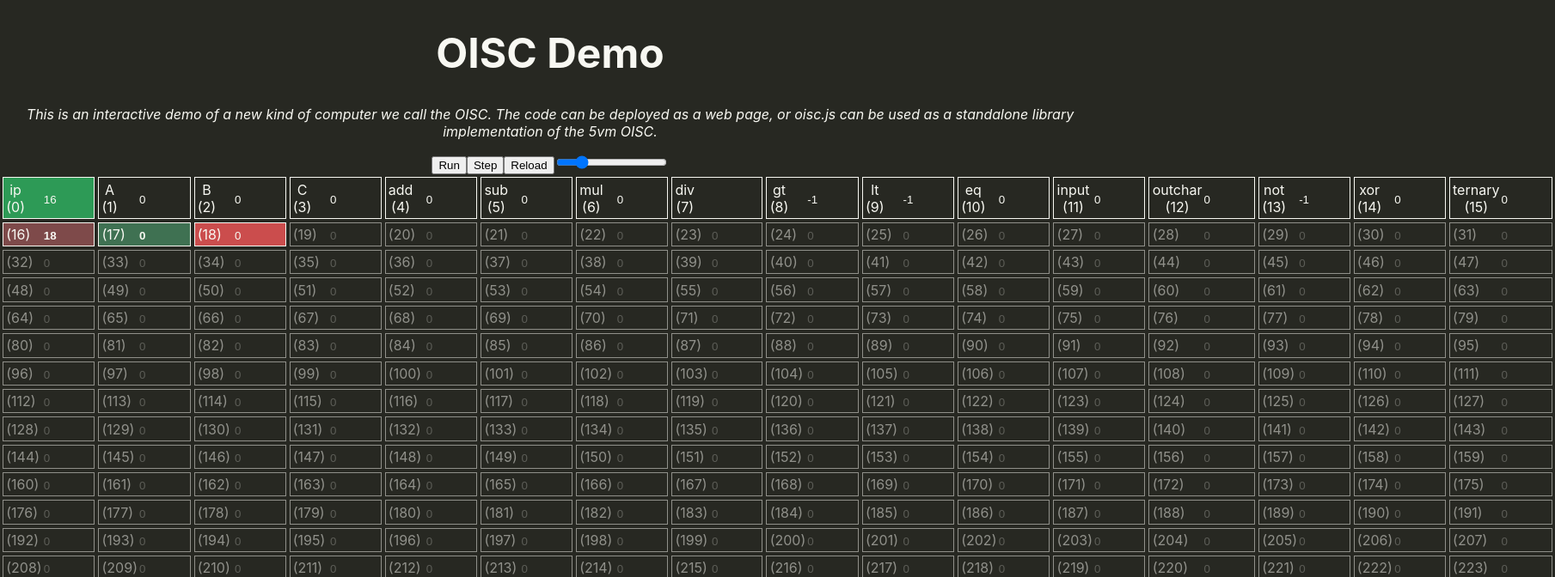
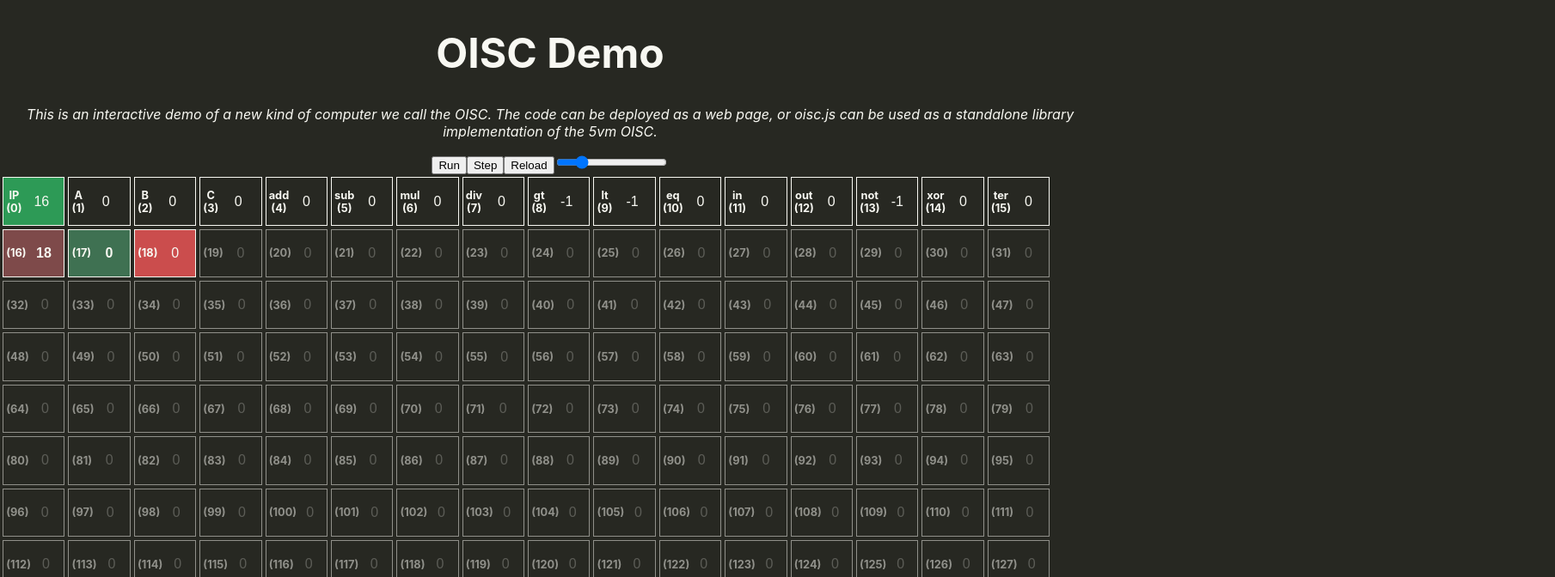
Before and after one commit to mpcrlab/oisc-js, a React (Create React App) app: page / in a window 1280 px wide. Shown: the top 672 px of the page at 86% size, 1809 px wide, since content can reach past the window. Built offline with nearby package versions, Linux system fonts and the light colour scheme.

Commit message:
Fix NaN issues

```diff
--- a/src/App.css
+++ b/src/App.css
@@ -18,9 +18,17 @@
     justify-content: space-between;
     align-items: center;
     border: #f8f8f2 1px solid;
-    width: auto;
-    height: auto;
+    width: 4em;
+    height: 3em;
     padding: 0.2em;
+}
+
+.oisc-cell-label {
+    font-size: 0.8em;
+    font-weight: bold;
+    display: inline-block;
+    align-items: center;
+    width: 50%;
 }
 
 .oisc-cell-source-pointer {
@@ -55,6 +63,25 @@
     border-radius: 0;
     border: none;
     background-color: transparent;
-    width: 4em;
+    width: 50%;
+    outline: none;
     color: #f8f8f2;
+    font-size: 1em;
+    padding: 0.2em;
+    text-align: center;
 }
+
+
+
+
+/* Chrome, Safari, Edge, Opera */
+input::-webkit-outer-spin-button,
+input::-webkit-inner-spin-button {
+  -webkit-appearance: none;
+  margin: 0;
+}
+
+/* Firefox */
+input[type=number] {
+  -moz-appearance: textfield;
+}
--- a/src/VisualizerComponents.tsx
+++ b/src/VisualizerComponents.tsx
@@ -10,7 +10,7 @@ import { OISC, OISCConfig } from './oisc';
 
 const oiscviz_default_config = `
 {
-    0: { name: 'ip', value: 16 },
+    0: { name: 'IP', value: 16 },
     1: { name: 'A', value: 0 },
     2: { name: 'B', value: 0 },
     3: { name: 'C', value: 0 },
@@ -19,7 +19,7 @@ const oiscviz_default_config = `
     6: { name: 'mul', onread: (memory) => memory['A'] * memory['B'] },
     7: {
         name: 'div',
-        onread: (memory) => Math.floor(memory['A'] / memory['B']),
+        onread: (memory) => memory['B'] != 0 ? Math.floor(memory['A'] / memory['B']) : 0,
     },
     8: { name: 'gt', onread: (memory) => (memory['A'] > memory['B'] ? 0 : -1) },
     9: { name: 'lt', onread: (memory) => (memory['A'] < memory['B'] ? 0 : -1) },
@@ -27,9 +27,9 @@ const oiscviz_default_config = `
         name: 'eq',
         onread: (memory) => (memory['A'] == memory['B'] ? 0 : -1),
     },
-    11: { name: 'input', onread: (memory) => getchar() },
+    11: { name: 'in', onread: (memory) => getchar() },
     12: {
-        name: 'outchar',
+        name: 'out',
         onwrite: (memory, value) => {
             putchar(value);
         },
@@ -37,7 +37,7 @@ const oiscviz_default_config = `
     13: { name: 'not', onread: (memory) => (memory['C'] == 0 ? -1 : 0) },
     14: { name: 'xor', onread: (memory) => memory['A'] ^ memory['B'] },
     15: {
-        name: 'ternary',
+        name: 'ter',
         onread: (memory) => (memory['C'] == 0 ? memory['A'] : memory['B']),
     },
     16: { values: [18, 0] },
@@ -144,7 +144,7 @@ class OISCCell extends React.Component<CellProps> {
                         onChange={(e) => {
                             this.props.machine.memory[
                                 this.props.cell_index
-                            ] = parseInt(e.target.value);
+                            ] = parseInt(e.target.value) || 0;
                             this.props.onReloadRequest();
                         }}
                         contentEditable={
--- a/src/oisc.ts
+++ b/src/oisc.ts
@@ -154,7 +154,7 @@ export const oisc_default_config: OISCConfig = {
     6: { name: 'mul', onread: (memory) => memory['A'] * memory['B'] },
     7: {
         name: 'div',
-        onread: (memory) => Math.floor(memory['A'] / memory['B']),
+        onread: (memory) => memory['B'] != 0 ? Math.floor(memory['A'] / memory['B']) : 0,
     },
     8: { name: 'gt', onread: (memory) => (memory['A'] > memory['B'] ? 0 : -1) },
     9: { name: 'lt', onread: (memory) => (memory['A'] < memory['B'] ? 0 : -1) },
```
